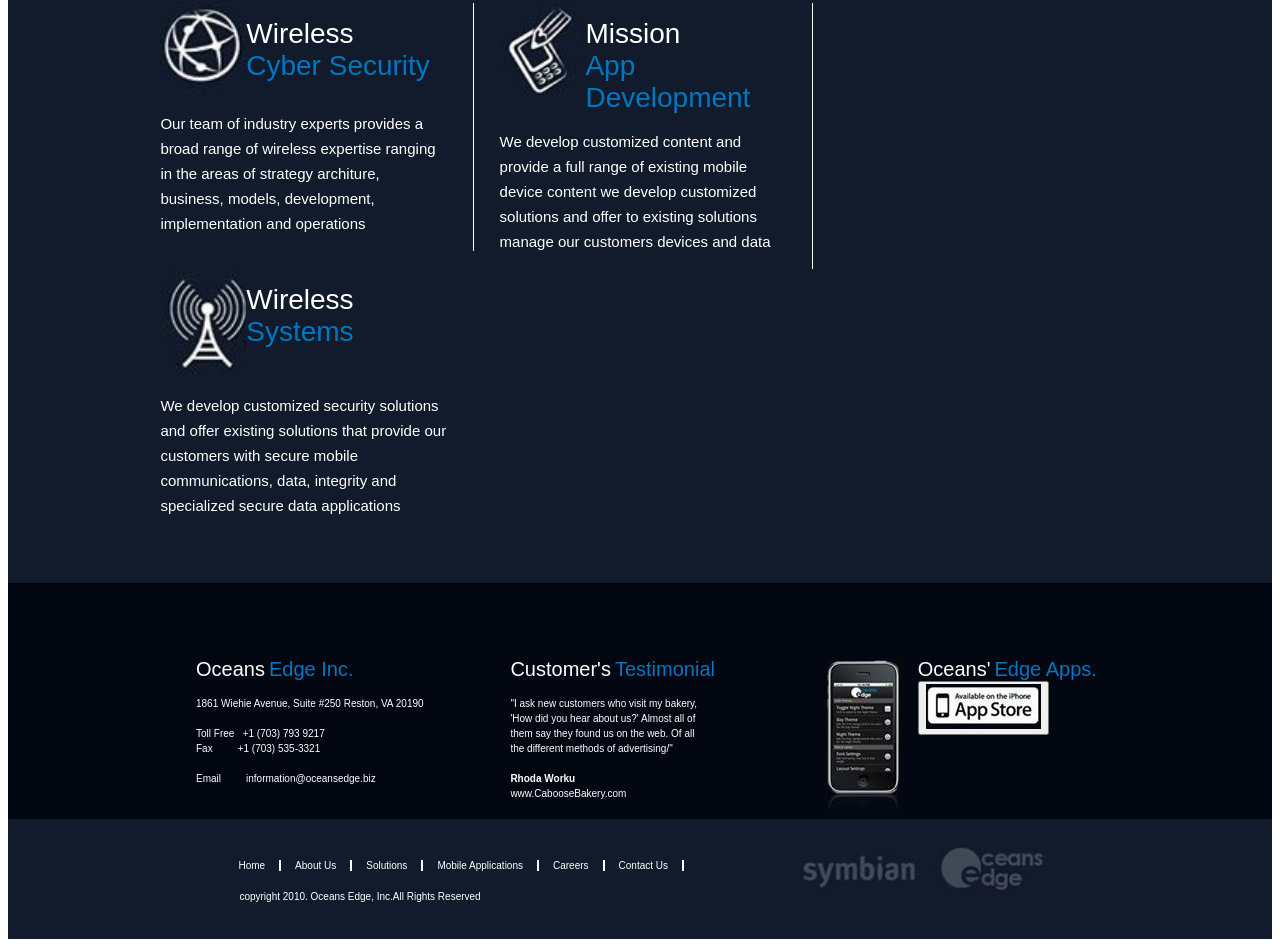
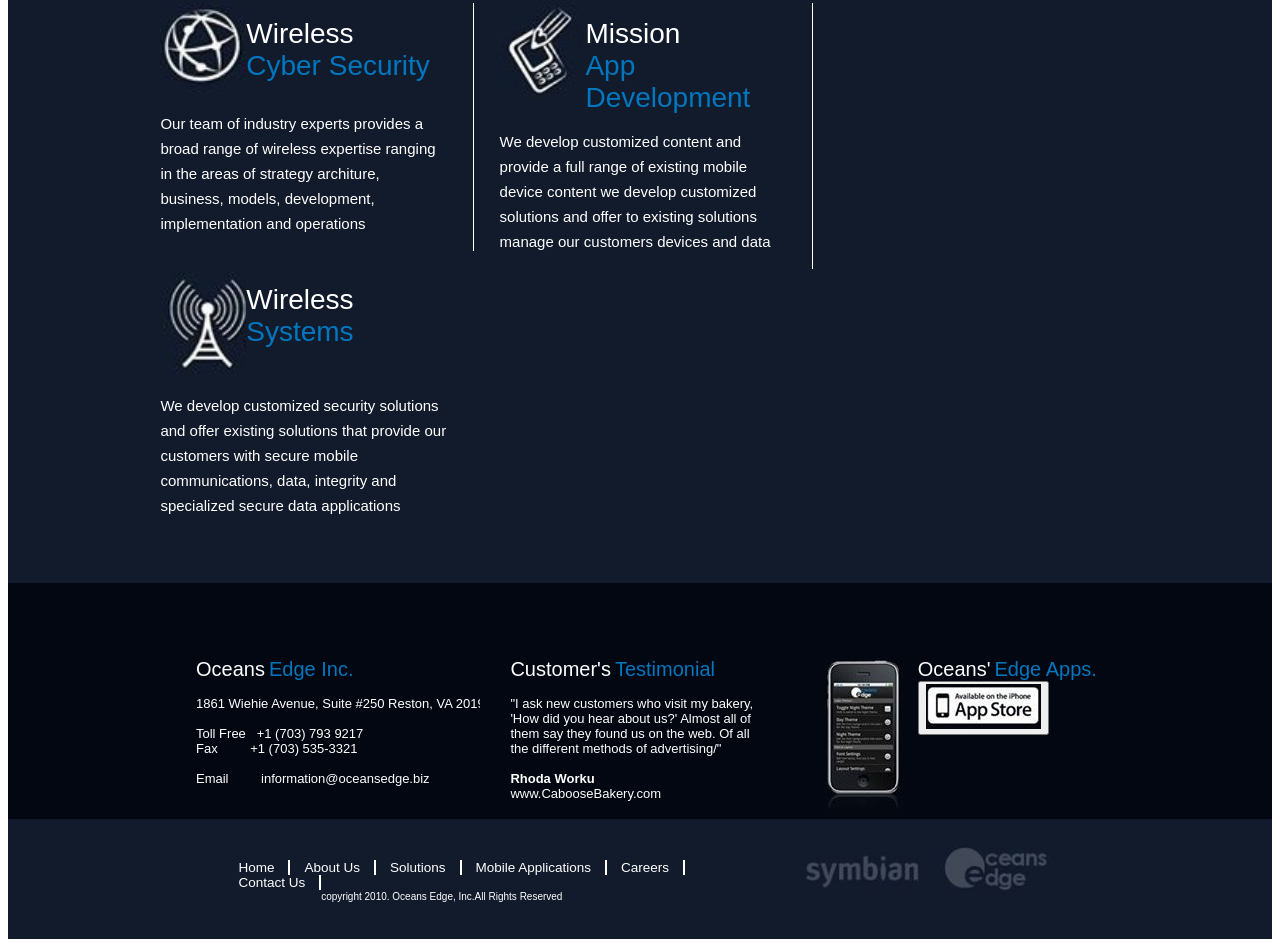
Before and after one commit to Shadman7ce/8mm, a plain HTML site: page index.html in a window 1280 px wide. Shown: the part 706-1653 px from the top of the page. Drawn offline with Linux system fonts and the light colour scheme.

Commit message:
Update style.css

```diff
--- a/style.css
+++ b/style.css
@@ -81,7 +81,7 @@ font-family:sans-serif;}
 }
 .address pre {
     font-family: sans-serif;
-    font-size: 10px;
+    font-size: 13px;
     font-weight: 100;
     color: white;
     margin-top: 15px;
@@ -123,7 +123,7 @@ font-family:sans-serif;}
     float: left;
     border-right: 2px solid white;
     font-family: sans-serif;
-    font-size: 10px;
+    font-size: 13.5px;
     font-weight: 100;
 }
 .footerLeft ul li a {
@@ -138,7 +138,7 @@ font-family:sans-serif;}
 .footerRight img {
     width: 100%;
     margin-top: 25px;
-	margin-left:10px;
+	margin-left:13.5px;
 }
 .footerLeft p {
     color: white;
```
